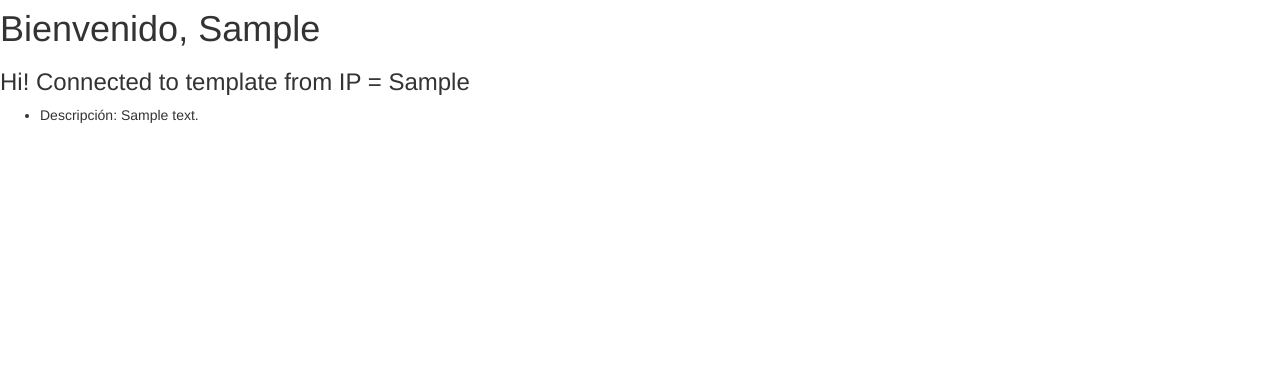
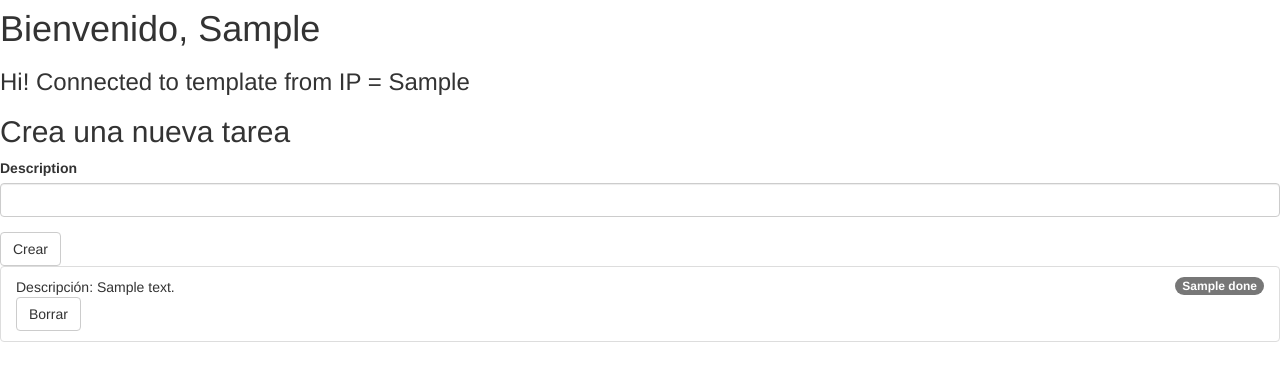
Before and after one commit to julianalvarezcaro/courses-and-practices, a Flask app: template Platzi/Flask/app/templates/hello.html in a window 1280 px wide. Shown: the part 63-444 px from the top of the page. Run offline with Flask 2, Linux system fonts and the light colour scheme; the template is opened without the code that fills it: values that come from a table or form of the project are taken from there, most other values are stand-ins (such as "Sample title", 1, 10 or a date in 2020); some libraries are stand-ins or nearby versions.

Commit message:
Implemented todo deletion

```diff
--- a/Platzi/Flask/app/forms.py
+++ b/Platzi/Flask/app/forms.py
@@ -1,3 +1,4 @@
+from flask.app import Flask
 from flask_wtf import FlaskForm
 from wtforms.fields import StringField, PasswordField, SubmitField
 from wtforms.validators import DataRequired
@@ -6,3 +7,14 @@ class LoginForm(FlaskForm):
     username = StringField('Nombre de usuario', validators=[DataRequired()])
     password = PasswordField('Contraseña', validators=[DataRequired()])
     submit = SubmitField('Enviar')
+
+
+class TodoForm(FlaskForm):
+
+    description = StringField('Description', validators=[DataRequired()])
+    submit = SubmitField('Crear')
+
+
+class DeleteTodoForm(FlaskForm):
+
+    submit = SubmitField('Borrar')
--- a/Platzi/Flask/app/templates/hello.html
+++ b/Platzi/Flask/app/templates/hello.html
@@ -17,9 +17,15 @@
         <a href="{{ url_for('index') }}">Ir a inicio </a>
     {% endif %}
 
-    <ul>
+    <div class="cointainer">
+        <h2>Crea una nueva tarea</h2>
+
+        {{ wtf.quick_form(todo_form) }}
+    </div>
+
+    <ul class="list-group">
         {% for todo in todos %}
-            {{ macros.render_todo(todo) }}
+            {{ macros.render_todo(todo, delete_form) }}
         {% endfor %}
     </ul>
 {% endblock %}
--- a/Platzi/Flask/app/templates/macros.html
+++ b/Platzi/Flask/app/templates/macros.html
@@ -1,3 +1,12 @@
-{% macro render_todo(todo) %}
-  <li>Descripción: {{ todo.to_dict()['description'] }}</li>
+{% import 'bootstrap/wtf.html' as wtf %}
+
+{% macro render_todo(todo, delete_form) %}
+  <li class="list-group-item">
+    <span class="badge">
+      {{ todo.to_dict().done }}
+    </span>
+    Descripción: {{ todo.to_dict().description }}
+
+    {{ wtf.quick_form(delete_form, action=url_for('delete', todo_id=todo.id)) }}
+  </li>
 {% endmacro %}
--- a/Platzi/Flask/main.py
+++ b/Platzi/Flask/main.py
@@ -3,8 +3,13 @@ from flask_login import login_required, current_user
 import unittest
 
 from app import create_app
-from app.firestore_service import get_users, get_todos
-from app.forms import LoginForm
+from app.firestore_service import (
+    get_users,
+    get_todos,
+    put_todo,
+    delete_todo
+)
+from app.forms import TodoForm, DeleteTodoForm
 
 app = create_app()
 
@@ -37,15 +42,35 @@ def index():
 
     return response
 
-@app.route('/hello', methods=['GET'])
+@app.route('/hello', methods=['GET', 'POST'])
 @login_required
 def hello():
     user_ip = session.get('user_ip')
     username = current_user.id
+    todo_form = TodoForm()
+    delete_form = DeleteTodoForm()
+
     context = {
         'user_ip': user_ip,
         'todos': get_todos(user_id=username),
-        'username': username
+        'username': username,
+        'todo_form': todo_form,
+        'delete_form': delete_form
     }
 
+    if todo_form.validate_on_submit():
+        put_todo(user_id=username, description=todo_form.description.data)
+
+        flash('Tu tarea se creó con éxito')
+
+        return redirect(url_for('hello'))
+
     return render_template('hello.html', **context)
+
+
+@app.route('/todos/delete/<todo_id>', methods=['POST'])
+def delete(todo_id):
+    user_id = current_user.id
+    delete_todo(user_id=user_id, todo_id=todo_id)
+
+    return redirect(url_for('hello'))
```
Also changed, not shown: Platzi/Flask/app/firestore_service.py (+21 -3 lines).
